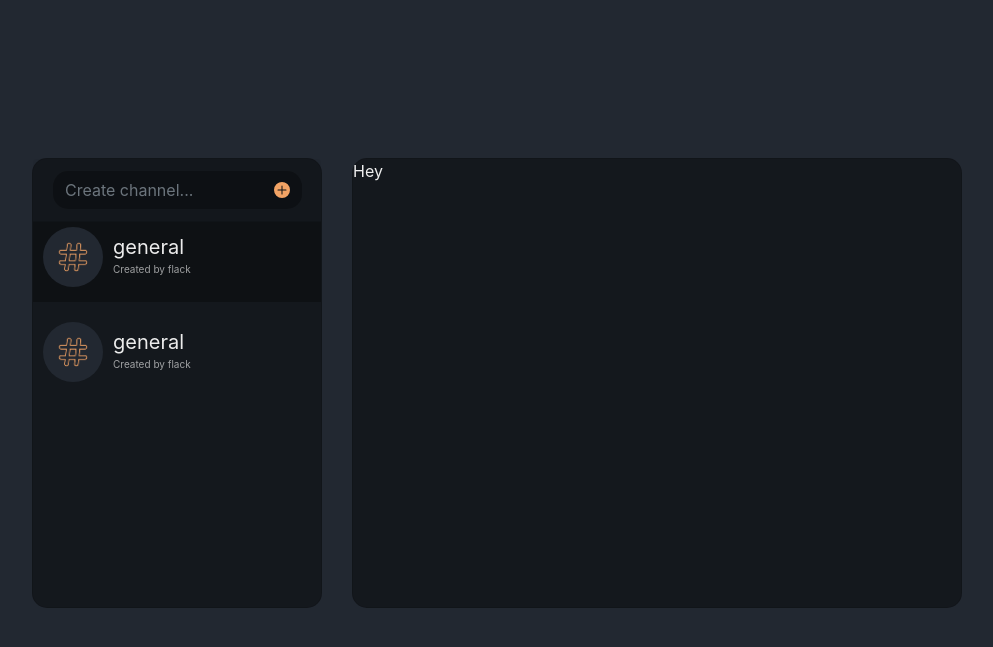
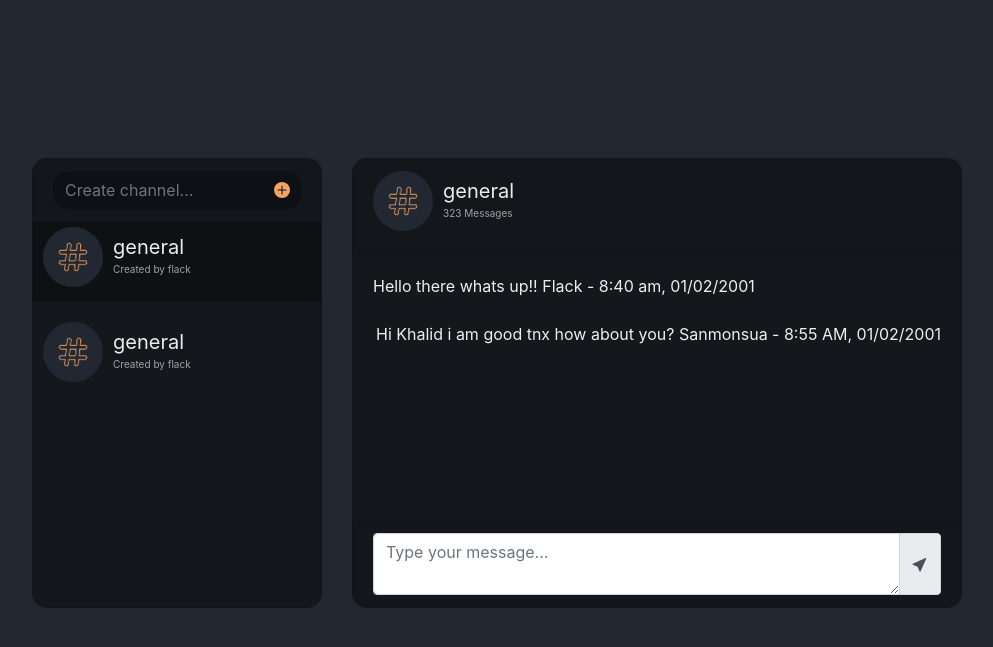
Before and after one commit to Sanmonsua/flack, a Flask app: page / in a window 1280 px wide. Shown: the part 72-719 px from the top of the page, without its empty margins (143-1136 px from the left). Run offline with Flask 2, Linux system fonts and the light colour scheme; the visitor is signed in with stand-in values (Sample User, id 1); some libraries are stand-ins or nearby versions.

Commit message:
Add html, css temlplate to chat

```diff
--- a/templates/index.html
+++ b/templates/index.html
@@ -40,19 +40,19 @@
               <li class="active">
                 <div class="d-flex bd-highlight">
                   <div class="img_cont">
-									<img src="{{url_for('static', filename='channel.png')}}" class="rounded-circle channel_img">
-								</div>
+                    <img src="{{url_for('static', filename='channel.png')}}" class="rounded-circle channel_img">
+                  </div>
                   <div class="channel-info">
                     <span>general</span>
                     <p>Created by flack</p>
                   </div>
                 </div>
               </li>
-              <li >
+              <li>
                 <div class="d-flex bd-highlight">
                   <div class="img_cont">
-									<img src="{{url_for('static', filename='channel.png')}}" class="rounded-circle channel_img">
-								</div>
+                    <img src="{{url_for('static', filename='channel.png')}}" class="rounded-circle channel_img">
+                  </div>
                   <div class="channel-info">
                     <span>general</span>
                     <p>Created by flack</p>
@@ -65,7 +65,41 @@
 
       <div class="col-md-8 col-xl-6">
         <div class="card">
-          Hey
+          <div class="card-header">
+            <div class="d-flex bd-highlight">
+              <div class="img_cont">
+                <img src="{{url_for('static', filename='channel.png')}}" class="rounded-circle channel_img">
+              </div>
+              <div class="channel-info">
+                <span>general</span>
+                <p>323 Messages</p>
+              </div>
+            </div>
+          </div>
+          <div class="card-body message-card-body">
+            <div class="d-flex justify-content-start mb-4">
+              <div class="message-container">
+                Hello there whats up!!
+                <span class="time">Flack - 8:40 am, 01/02/2001</span>
+              </div>
+            </div>
+            <div class="d-flex justify-content-end mb-4">
+              <div class="message-container-send">
+                Hi Khalid i am good tnx how about you?
+                <span class="time-send">Sanmonsua - 8:55 AM, 01/02/2001</span>
+              </div>
+            </div>
+          </div>
+          <div class="card-footer">
+            <div class="input-group">
+              <textarea name="message" class="form-control type_msg" placeholder="Type your message..."></textarea>
+              <div class="input-group-append">
+                <span class="input-group-text send_btn"><svg class="bi bi-cursor-fill" width="1em" height="1em" viewBox="0 0 16 16" fill="currentColor" xmlns="http://www.w3.org/2000/svg">
+                    <path fill-rule="evenodd" d="M14.082 2.182a.5.5 0 0 1 .103.557L8.528 15.467a.5.5 0 0 1-.917-.007L5.57 10.694.803 8.652a.5.5 0 0 1-.006-.916l12.728-5.657a.5.5 0 0 1 .556.103z" />
+                  </svg></span>
+              </div>
+            </div>
+          </div>
         </div>
       </div>
     </div>
```
